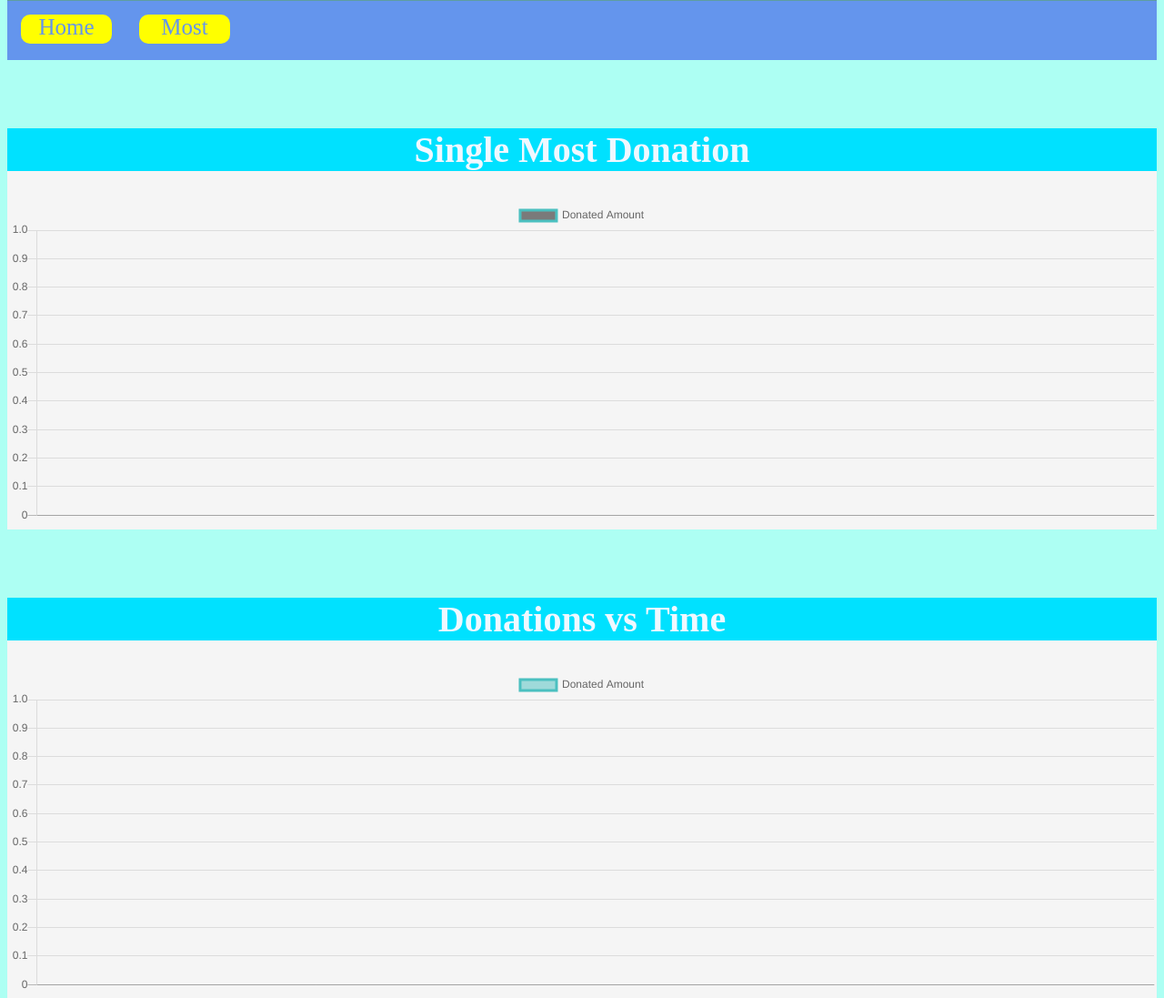
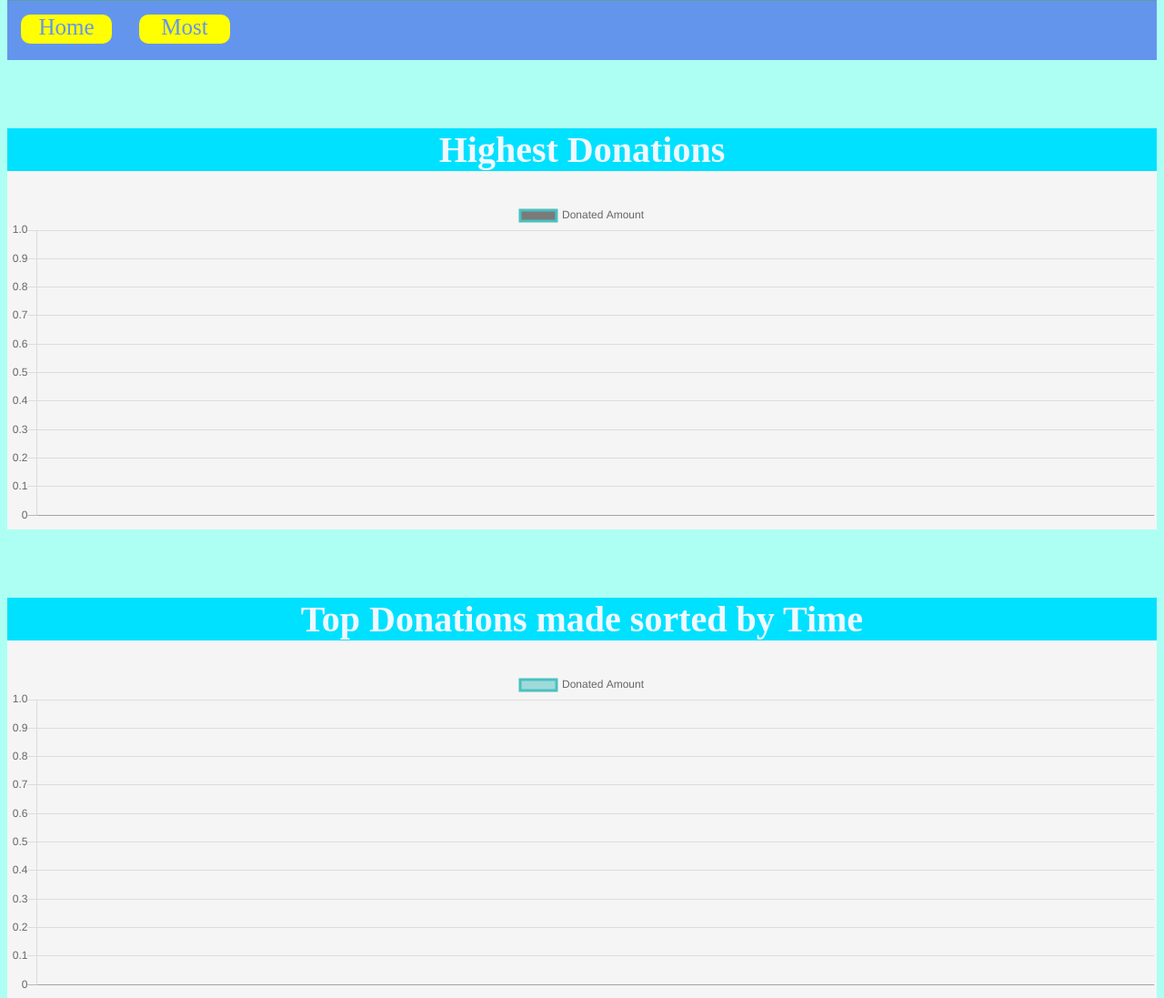
Before and after one commit to RevTpark/teamseas_scrapper, a Flask app: template templates/teams.html in a window 1280 px wide. Shown: the part 278-1375 px from the top of the page at 91% size. Run offline with Flask 2, Linux system fonts and the light colour scheme; the template is opened without the code that fills it: most values are stand-ins (such as "Sample title", 1, 10 or a date in 2020); parts of the project's set-up code (start-up, migrations or seed data) failed here and were passed over; some libraries are stand-ins or nearby versions.

Commit message:
fixed titles

```diff
--- a/templates/teams.html
+++ b/templates/teams.html
@@ -2,7 +2,7 @@
 {% block content %}
     <div class="graph">
         <section>
-            <h1>Single Most Donation</h1>
+            <h1>Highest Donations</h1>
             <canvas id="Graph1" width="700" height="200"></canvas>
             <script>
                 var ctx = document.getElementById('Graph1').getContext('2d');
@@ -28,7 +28,7 @@
             </script>
         </section>
         <section>
-            <h1>Donations vs Time</h1>
+            <h1>Top Donations made sorted by Time</h1>
             <canvas id="Graph2" width="700" height="200"></canvas>
             <script>
                 var ctx = document.getElementById('Graph2').getContext('2d');
```
Also changed, not shown: templates/index.html (+5 -4 lines).
